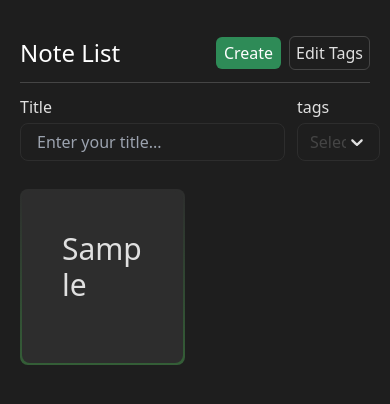
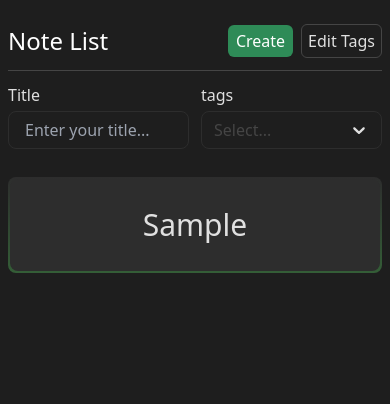
Before and after one commit to ShahinFallah/note-app, a React (Vite) app: page /new in a window 390 px wide. Both pictures are taken after typing "Sample", "Sample", "Sample" into the empty fields and a click on the button "Save". Shown: the top 404 px of the page. Built offline with nearby package versions, Linux system fonts and the light colour scheme.

Commit message:
complete responsive

```diff
--- a/src/App.tsx
+++ b/src/App.tsx
@@ -85,7 +85,7 @@ function App() {
   }
 
   return (
-    <div className="m-4 max-w-5xl mx-auto p-5">
+    <div className="m-4 max-w-5xl mx-auto p-2 sm:p-5">
       <Routes>
         <Route path="/" element={<NoteList notes={notesWithTags} availableTags={tags} onDeleteTag={onDeleteTag} onEditTag={onEditTag} />} />
         <Route path="/new" element={<NewNote onCreateNote={onCrateNote} onAddTag={addTag} availableTags={tags} />} />
--- a/src/components/EditTagsModal.tsx
+++ b/src/components/EditTagsModal.tsx
@@ -11,19 +11,19 @@ type EditTagsProps = {
 export default function EditTagsModal({ availableTags, onEditTag, onDeleteTag, setShowTagsModal }: EditTagsProps) {
 
     return (
-        <div className="fixed bg-black inset-0 bg-opacity-20 flex flex-col justify-center items-center">
-            <div className="bg-bg-200 border border-accent-200 rounded-lg text-text-200 w-96 p-4">
+        <div className="fixed bg-black inset-0 bg-opacity-20 flex flex-col justify-center items-center px-3">
+            <div className="bg-bg-200 border border-accent-200 rounded-lg text-text-200 w-full sm:w-96 p-4">
                 <div className="flex justify-between items-center border-b border-bg-300 pb-2 mb-4">
                     <h1 className="text-2xl font-semibold">Edit Tags</h1>
                     <IoCloseOutline onClick={() => setShowTagsModal(false)} cursor='pointer' size='30' />
                 </div>
                 <div className='flex flex-col gap-3 max-h-96 overflow-x-auto'>
                     {availableTags.map(tag => (
-                        <div className="flex items-center">
+                        <div key={tag.id} className="flex items-center">
                             <input
                                 onChange={e => onEditTag(tag.id, e.target.value)}
                                 type="text"
-                                className="grow bg-transparent rounded border border-bg-300 p-1 focus:outline-none focus:border-accent-200"
+                                className="grow bg-transparent text-lg rounded border border-bg-300 p-1 focus:outline-none focus:border-accent-200"
                                 defaultValue={tag.label}
                             />
                             <IoCloseOutline
--- a/src/components/NoteCart.tsx
+++ b/src/components/NoteCart.tsx
@@ -9,18 +9,20 @@ type NoteCartProps = {
 
 function NoteCart({ title, tags, id }: NoteCartProps) {
     return (
+        <div className="bg-gradient-to-b from-bg-200 to-accent-200 rounded-lg p-0.5 cursor-pointer hover:-translate-y-1 transition-transform">
             <Link to={id}>
-            <div className="bg-gradient-to-b from-bg-200 to-accent-200 rounded-lg p-0.5 cursor-pointer hover:-translate-y-1 transition-transform">
-                <div className="flex flex-col bg-bg-200 rounded-lg p-10 h-full text-text-200 flex-wrap">
-                    <h1 className="text-3xl w-full break-words">{title}</h1>
-                    <div className="flex mt-5 gap-1 w-2/3 flex-wrap">
+                <div className="flex flex-col items-center justify-center bg-bg-200 rounded-lg p-7 sm:p-10 h-full text-text-200 flex-wrap sm:items-start">
+                    <h1 className="text-3xl w-full break-words text-center sm:text-left">{title}</h1>
+                    {tags.length > 0 && (
+                        <div className="flex justify-center sm:justify-start mt-5 gap-1 w-2/3 flex-wrap">
                             {tags.map(tag => (
                                 <span key={tag.id} className="text-sm text-white p-1 bg-primary-100 rounded-lg truncate max-w-20">#{tag.label}</span>
                             ))}
                         </div>
-                </div>
+                    )}
                 </div>
             </Link>
+        </div>
     )
 }
 
--- a/src/components/NoteForm.tsx
+++ b/src/components/NoteForm.tsx
@@ -47,7 +47,7 @@ export default function NoteForm({
                         defaultValue={title}
                         id="title"
                         type="text"
-                        className="bg-transparent border border-bg-200 rounded-lg p-1.5 px-4 focus:outline-none text-text-200 focus:border-blue-500 transition"
+                        className="bg-transparent w-full border border-bg-200 rounded-lg p-1.5 px-4 focus:outline-none text-text-200 focus:border-blue-500 transition"
                         placeholder="Enter your title..." />
                 </div>
                 <div className="flex flex-col flex-1 gap-1">
@@ -81,7 +81,7 @@ export default function NoteForm({
                     required
                     placeholder="Enter your body..."
                     rows={20}
-                    className="bg-transparent border border-bg-200 rounded-lg transition focus:outline-none focus:border-blue-500 p-2" />
+                    className="bg-transparent border border-bg-200 rounded-lg transition focus:outline-none focus:border-blue-500 p-2 max-h-96 sm:max-h-none " />
             </div>
             <div className="flex justify-end space-x-2 mt-2">
                 <button className="bg-primary-100 rounded-md px-2">Save</button>
--- a/src/pages/NoteList.tsx
+++ b/src/pages/NoteList.tsx
@@ -47,7 +47,7 @@ function NoteList({ notes, availableTags, onDeleteTag, onEditTag }: NoteListProp
                             required
                             id="title"
                             type="text"
-                            className="bg-transparent border border-bg-200 rounded-lg p-1.5 px-4 focus:outline-none text-text-200 focus:border-blue-500 transition"
+                            className="bg-transparent w-full border border-bg-200 rounded-lg p-1.5 px-4 focus:outline-none text-text-200 focus:border-blue-500 transition"
                             placeholder="Enter your title..."
                             value={title}
                             onChange={e => setTitle(e.target.value)}
@@ -72,7 +72,7 @@ function NoteList({ notes, availableTags, onDeleteTag, onEditTag }: NoteListProp
                 </div>
                 {notes.length !== 0
                     ? (
-                <div className="grid grid-cols-2 gap-5">
+                        <div className="grid grid-cols-1 sm:grid-cols-2 gap-5">
                             {filteredNotes.map(note => (
                                 <NoteCart
                                     key={note.id}
--- a/tailwind.config.js
+++ b/tailwind.config.js
@@ -17,6 +17,9 @@ export default {
         "bg-100":"#1E1E1E",
         "bg-200":"#2d2d2d",
         "bg-300":"#454545"
+      },
+      screens: {
+        'xs': '460px'
       }
     },
   },
```
Lines whose indentation alone changed are shown as unchanged.
